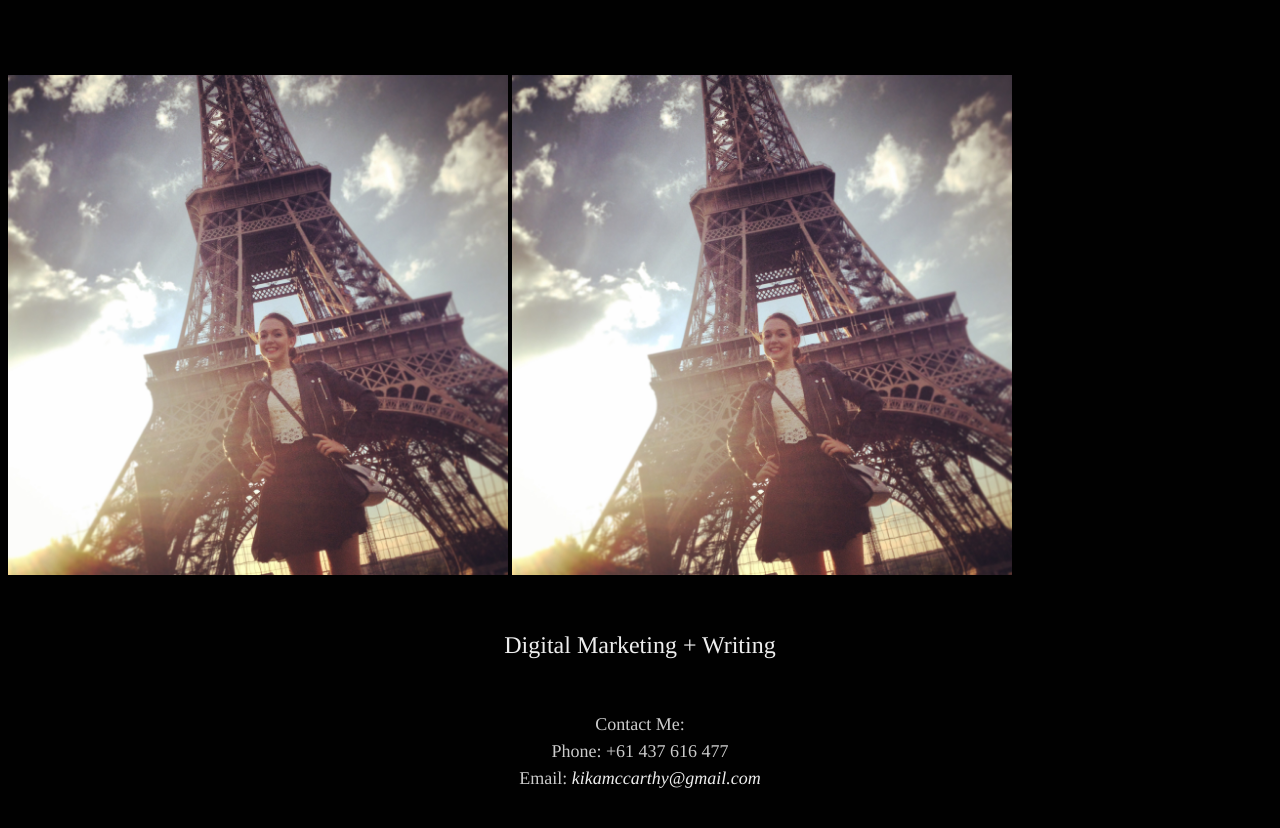
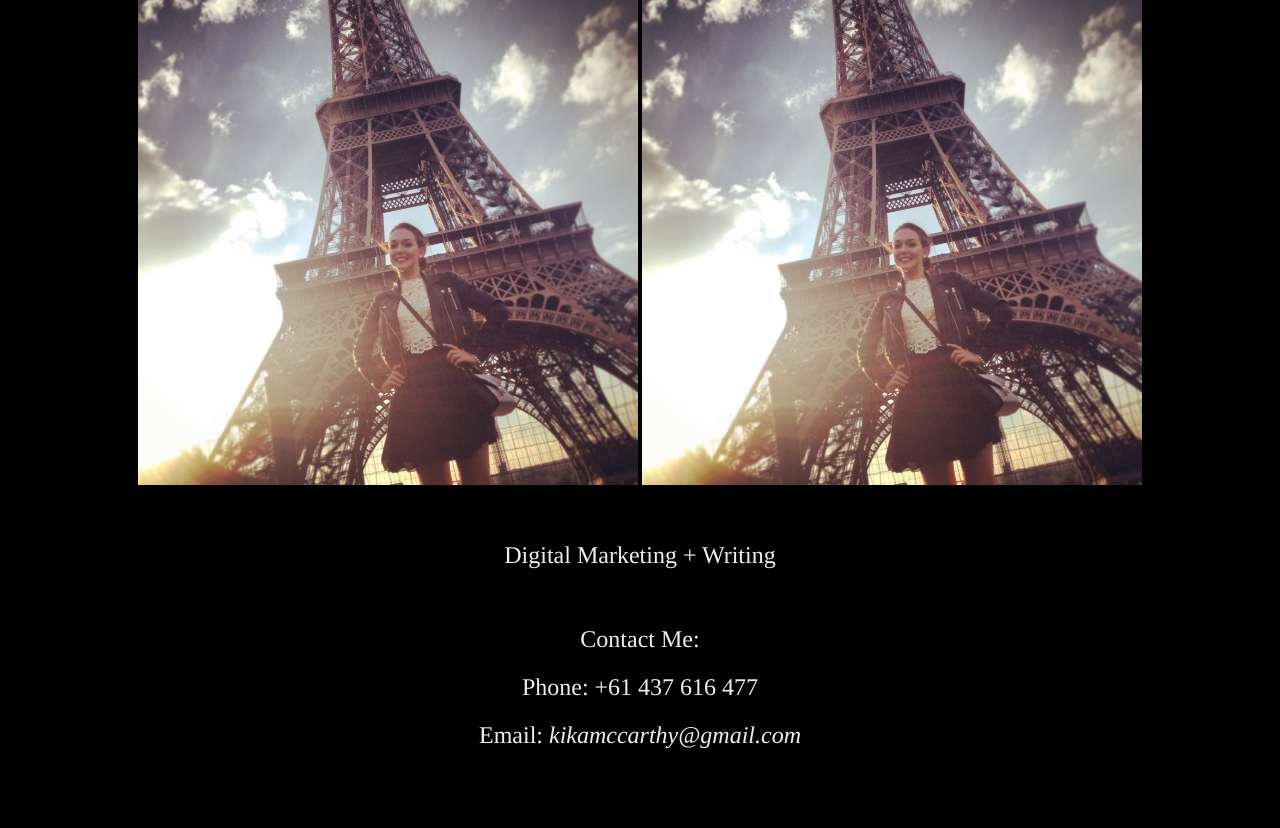
Before and after one commit to kikaellen/kikaellen.github.io, a plain HTML site: page unit_4/index.html in a window 1280 px wide. Shown: the part 254-1082 px from the top of the page. After the commit the page ends 1043 px from the top, so only its background shows below. Drawn offline with Linux system fonts and the light colour scheme.

Commit message:
Unit 4 - mentor fixes
After mentor meeting fixes and amendments changed

```diff
--- a/unit_4/index.html
+++ b/unit_4/index.html
@@ -7,14 +7,18 @@
 <body>
 	<h1>kikaellen</h1>
 	<h2>portfolio</h2>
-	<img src="images/kika_paris.JPG" alt="Kika in Paris" title="Kika infront of the Eiffel Tour" height="500" width="500">
-	<img src="images/kika_paris.JPG" alt="Kika in Paris" title="Kika infront of the Eiffel Tour" height="500" width="500">
+	<section class='main'>
+	<img src="images/kika_paris2.jpg" alt="Kika in Paris" title="Kika infront of the Eiffel Tour">
+	<img src="images/kika_paris2.jpg" alt="Kika in Paris" title="Kika infront of the Eiffel Tour">
+	</section>
 
 	<p>Digital Marketing + Writing</p>
 
-	<p id="contact">Contact Me: </br>
-		Phone: +61 437 616 477 </br>
-		Email: <a href="mailto:kikamccarthy@gmail.com">kikamccarthy@gmail.com</a></p>
+	<section id='contact'>
+	<p>Contact Me:</p>
+	<p>Phone: +61 437 616 477</p>
+	<p>Email: <a href="mailto:kikamccarthy@gmail.com">kikamccarthy@gmail.com</a></p>
+	</section>
 
 </body>
 </html>
--- a/unit_4/style.css
+++ b/unit_4/style.css
@@ -16,7 +16,7 @@ h2 {
 	color: #eee;
 	font-size: 45px;
 	text-align: center;
-	margin: 2em;
+	margin: 1em;
 }
 p {
 	color: #eee;
@@ -39,3 +39,14 @@ a {
 	margin: 2em;
 	text-align: center;
 }
+.main {
+	text-align: center;
+}
+.main img{
+	width: 500px;
+	height: 500px;
+}
+#contact p{
+	margin-bottom: .5em;
+	margin-top: .5em;
+}
```
Also changed, not shown: unit_4/images/kika_paris2.jpg (added).
